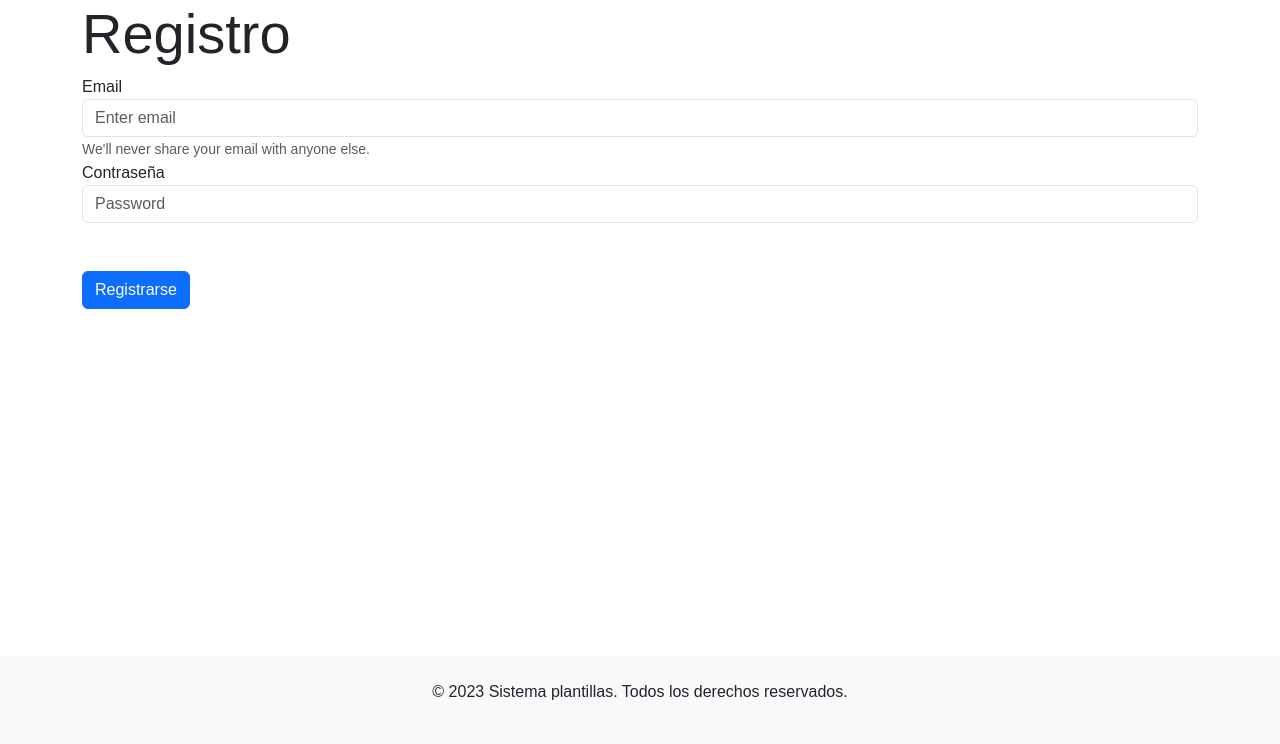
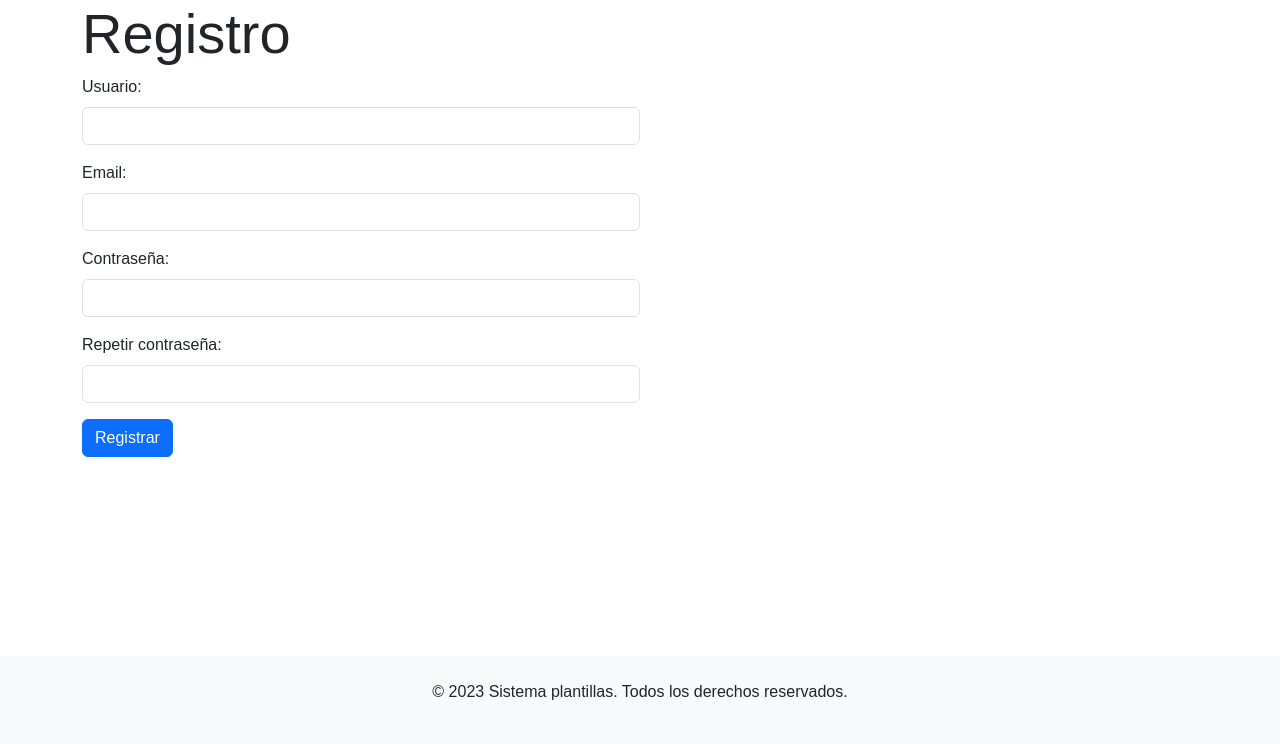
Before and after one commit to colidom/DES, a PHP site: page /register in a window 1280 px wide. Shown: the part 56-800 px from the top of the page. Run offline with PHP 8.4, Linux system fonts and the light colour scheme.

Commit message:
Ajustes en página de registro

```diff
--- a/Sistema_plantillas_PHP/templates/register.php
+++ b/Sistema_plantillas_PHP/templates/register.php
@@ -1,16 +1,22 @@
 <section class="container">
     <h1 class="display-4">Registro</h1>
-    <form>
-        <div class="form-group">
-            <label for="email">Email</label>
-            <input type="email" class="form-control" id="email" aria-describedby="emailHelp" placeholder="Enter email">
-            <small id="emailHelp" class="form-text text-muted">We'll never share your email with anyone else.</small>
+    <form class="col-md-6">
+        <div class="mb-3">
+            <label for="user" class="form-label">Usuario:</label>
+            <input type="text" class="form-control" id="user" name="user" required>
         </div>
-        <div class="form-group">
-            <label for="exampleInputPassword1">Contraseña</label>
-            <input type="password" class="form-control" id="exampleInputPassword1" placeholder="Password">
+        <div class="mb-3">
+            <label for="email" class="form-label">Email:</label>
+            <input type="text" class="form-control" id="email" name="email" required>
         </div>
-
-        <button type="submit" class="btn btn-primary mt-5">Registrarse</button>
+        <div class="mb-3">
+            <label for="password" class="form-label">Contraseña:</label>
+            <input type="text" class="form-control" id="password" name="password" required>
+        </div>
+        <div class="mb-3">
+            <label for="password2" class="form-label">Repetir contraseña:</label>
+            <input type="text" class="form-control" id="password2" name="password2" required>
+        </div>
+        <button type="submit" class="btn btn-primary">Registrar</button>
     </form>
 </section>
```
